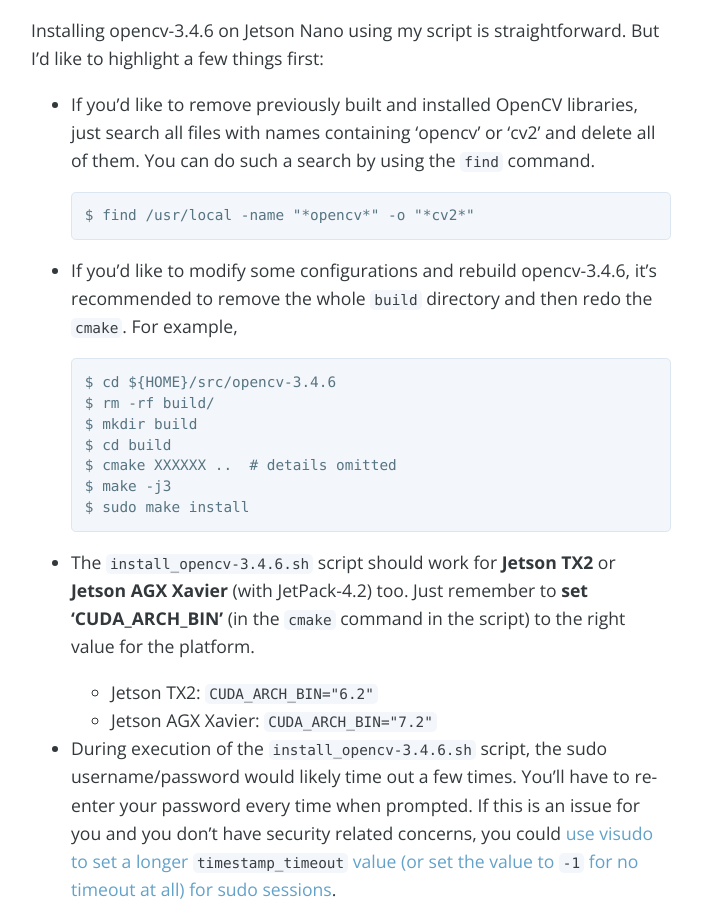
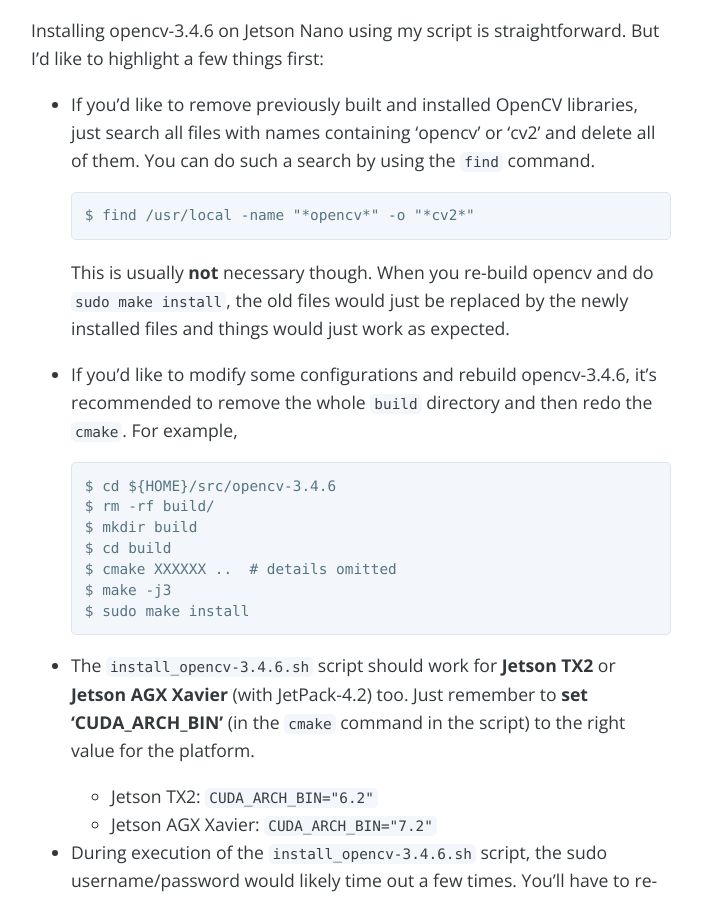
Before and after one commit to jkjung-avt/jkjung-avt.github.io, a Jekyll site: the page built from _posts/2019-05-15-opencv-on-nano.md, in a window 1280 px wide and 900 px high, scrolled down 1722 px. Shown: the whole window, without its empty margins (289-991 px from the left). Built offline with Jekyll 4.4.1, drawn with Linux system fonts in a browser that asks for light colours; nearby versions of some CDN libraries; comment, search, counter and statistics services are not loaded.

Commit message:
Add a few words about removing an old opencv installation

````diff
--- a/_posts/2019-05-15-opencv-on-nano.md
+++ b/_posts/2019-05-15-opencv-on-nano.md
@@ -41,6 +41,8 @@
   ```shell
   $ find /usr/local -name "*opencv*" -o "*cv2*"
   ```
+
+  This is usually **not** necessary though.  When you re-build opencv and do `sudo make install`, the old files would just be replaced by the newly installed files and things would just work as expected.
 
 * If you'd like to modify some configurations and rebuild opencv-3.4.6, it's recommended to remove the whole `build` directory and then redo the `cmake`.  For example,
 
````
